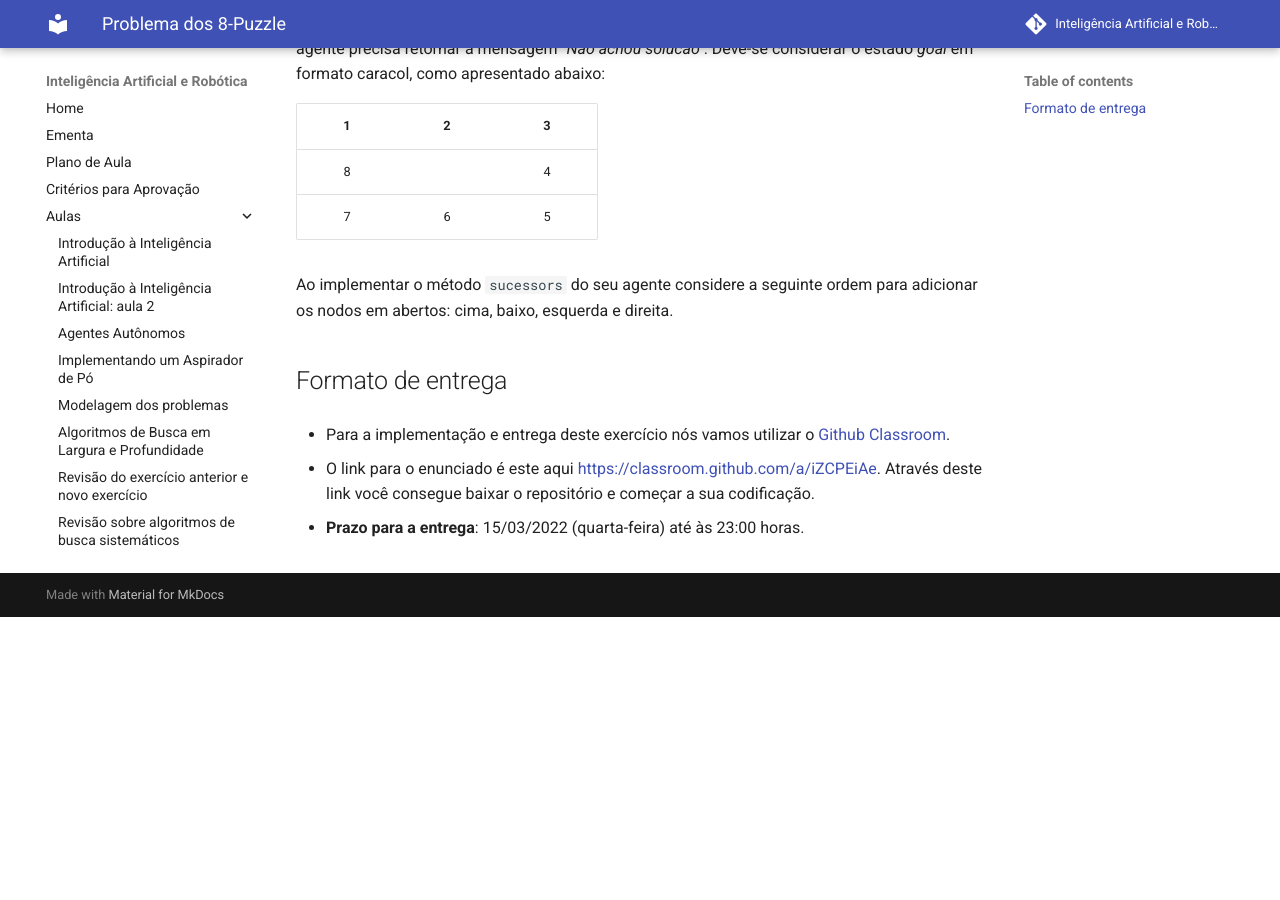
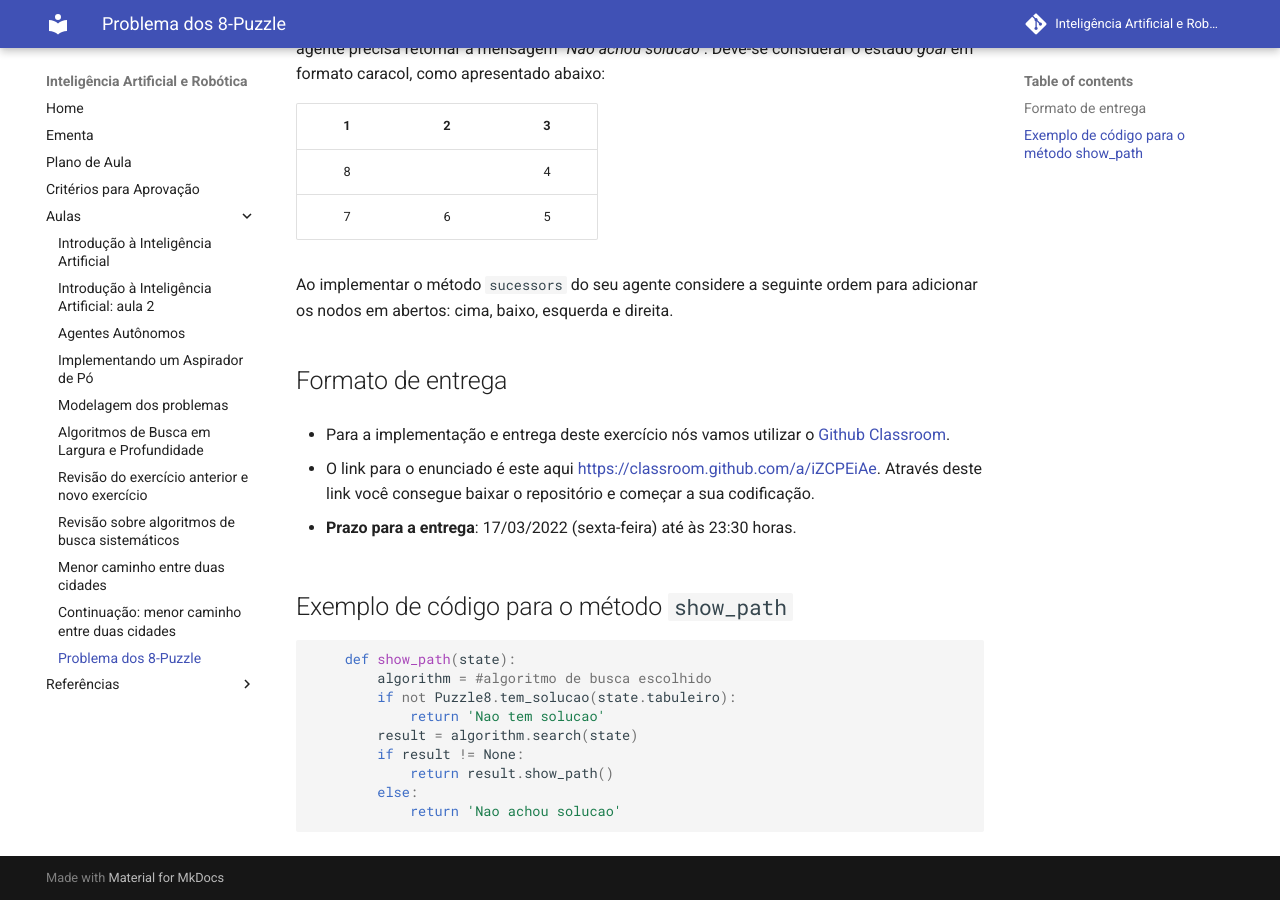
Before and after one commit to Insper/ia_bcc, an MkDocs documentation site: the page built from docs/aulas/09_heuristica_parte_3/index.md, in a window 1280 px wide and 900 px high, scrolled down 1175 px. Built offline with MkDocs 1.6.1 and Material for MkDocs 9.7.7, drawn with Linux system fonts in a browser that asks for light colours; nearby versions of some CDN libraries; comment, search, counter and statistics services are not loaded; before the commit the page ends 1792 px from its top, so only the background shows below that.

Commit message:
aula 09 e 10

````diff
--- a/docs/aulas/09_heuristica_parte_3/index.md
+++ b/docs/aulas/09_heuristica_parte_3/index.md
@@ -48,4 +48,18 @@ Ao implementar o método `sucessors` do seu agente considere a seguinte ordem pa
 
 * O link para o enunciado é este aqui [https://classroom.github.com/a/iZCPEiAe](https://classroom.github.com/a/iZCPEiAe). Através deste link você consegue baixar o repositório e começar a sua codificação.
 
-* **Prazo para a entrega**: 15/03/2022 (quarta-feira) até às 23:00 horas.
+* **Prazo para a entrega**: 17/03/2022 (sexta-feira) até às 23:30 horas.
+
+## Exemplo de código para o método `show_path`
+
+```python
+    def show_path(state):
+        algorithm = #algoritmo de busca escolhido
+        if not Puzzle8.tem_solucao(state.tabuleiro):
+            return 'Nao tem solucao'
+        result = algorithm.search(state)
+        if result != None:
+            return result.show_path()
+        else:
+            return 'Nao achou solucao'
+```
````
